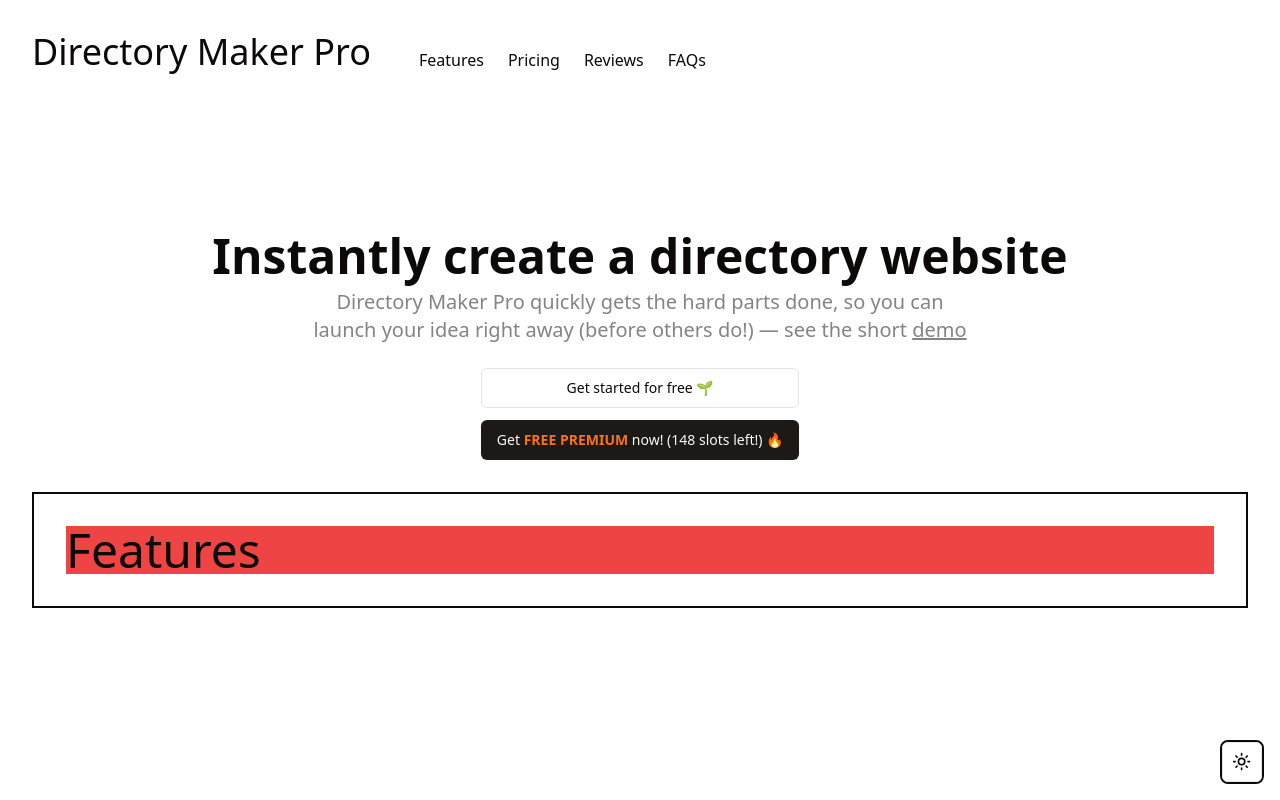
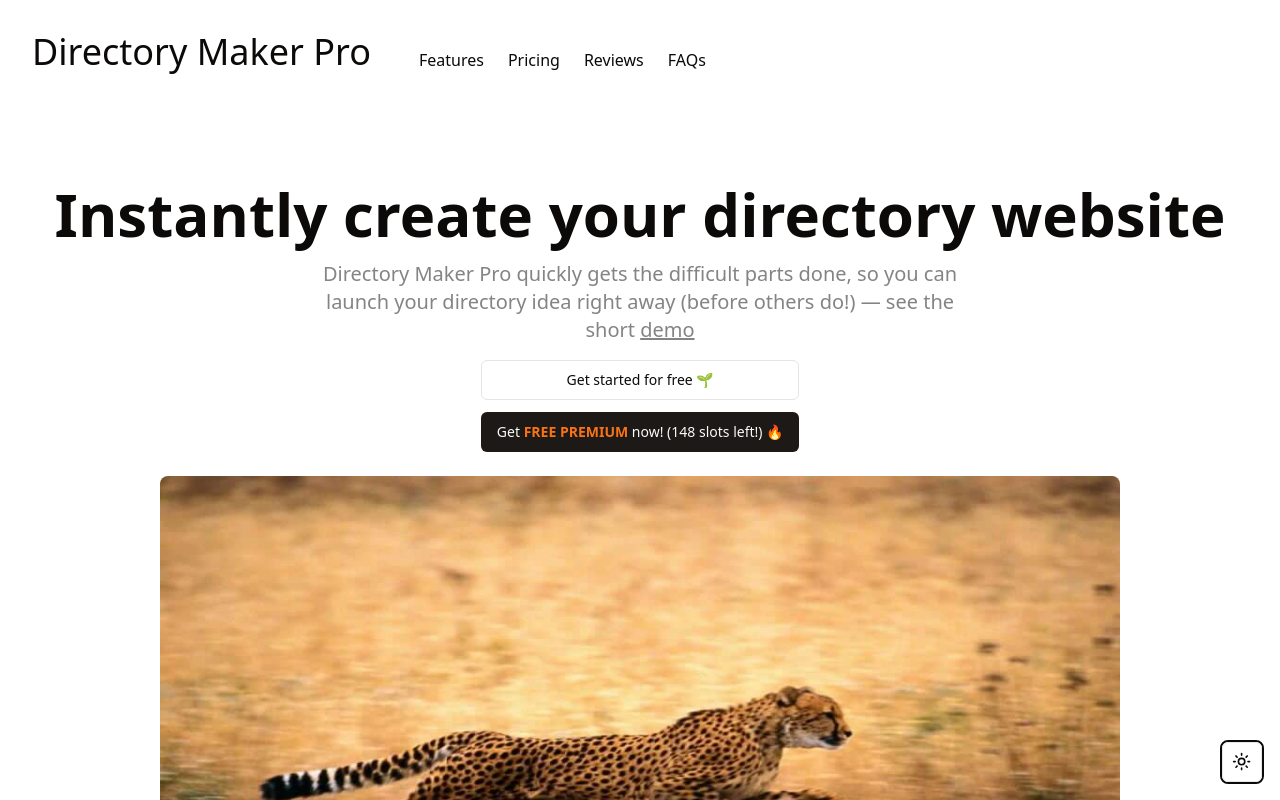
Before and after one commit to mrvfino/directory_maker_pro, a Next.js app in the folder landing/: page / in a window 1280 px wide. Shown: the top 800 px of the page. Built offline with nearby package versions, Linux system fonts and the light colour scheme.

Commit message:
add hero image

```diff
--- a/landing/src/components/features-section.tsx
+++ b/landing/src/components/features-section.tsx
@@ -4,8 +4,10 @@
 
 export default function FeaturesSection({}: FeaturesSectionProps) {
   return (
-    <div className="border-foreground m-8 flex flex-col border-2 p-8">
-      <h1 className="w-full bg-red-500 text-5xl">Features</h1>
+    <div className="border-foreground m-8 flex flex-col border p-8">
+      <h1 className="text-foreground/70 w-full text-6xl font-medium">
+        Features
+      </h1>
     </div>
   );
 }
--- a/landing/src/components/hero-section.tsx
+++ b/landing/src/components/hero-section.tsx
@@ -1,19 +1,21 @@
 import { Button } from "./ui/button";
+import Image from "next/image";
+import HeroImage from "@/../public/hero-image.jpg";
 
 interface HeroSectionProps {}
 
 export default function HeroSection({}: HeroSectionProps) {
   return (
-    <div className="flex flex-col items-center text-center">
-      <h1 className="pt-2 text-4xl font-bold md:pt-32 md:text-5xl">
-        Instantly create a directory website
+    <section className="md: flex flex-col items-center gap-2 p-4 text-center">
+      <h1 className="text-3xl font-extrabold md:pt-16 md:text-6xl">
+        Instantly create your directory website
       </h1>
       <p className="text-foreground/50 text-md max-w-2xl p-2 md:text-xl">
-        Directory Maker Pro quickly gets the hard parts done, so you can launch
-        your idea right away (before others do!) — see the short{" "}
-        <span className="underline">demo</span>
+        Directory Maker Pro quickly gets the difficult parts done, so you can
+        launch your directory idea right away (before others do!) — see the
+        short <span className="underline">demo</span>
       </p>
-      <div className="mt-4 flex flex-col justify-center gap-3">
+      <div className="flex flex-col justify-center gap-3">
         <Button variant="outline">Get started for free 🌱</Button>
         <Button>
           <p>
@@ -22,6 +24,12 @@
           </p>
         </Button>
       </div>
-    </div>
+      <Image
+        className="m-4 aspect-video rounded-lg"
+        src={HeroImage}
+        alt="hero_image"
+        width={"960"}
+      />
+    </section>
   );
 }
```
Also changed, not shown: landing/public/hero-image.jpg (added).
